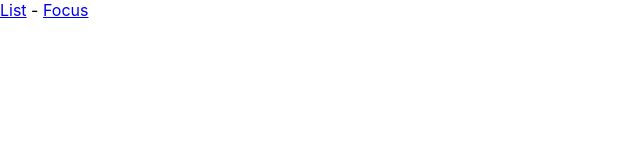
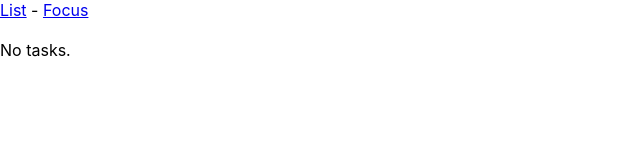
Before and after one commit to SabineZilde/Todo-List-with-TypeScript, a React (Create React App) app: page /focus in a window 1280 px wide. Shown: the top 160 px of the page, without its empty margins (0-640 px from the left). Built offline with nearby package versions, Linux system fonts and the light colour scheme.

Commit message:
feat: sharing state between list and focus comp

```diff
--- a/src/App.tsx
+++ b/src/App.tsx
@@ -1,9 +1,13 @@
-import React from 'react';
+import React, { useState } from 'react';
 import { BrowserRouter, Route, Routes, NavLink } from 'react-router-dom';
 import FocusScreen from './screens/FocusScreen';
-import ListScreen from './screens/ListScreen'
+import ListScreen from './screens/ListScreen';
+import { Task } from './types';
 
 function App() {
+  const [tasks, setTasks] = useState<Task[]>([]);
+  const tasksProps = {tasks, setTasks};
+
   return (
     <BrowserRouter>
       <nav>
@@ -13,8 +17,8 @@
       </nav>
       <br />
       <Routes>
-        <Route path='/' element={<ListScreen />} />
-        <Route path='focus' element={<FocusScreen />} />
+        <Route path='/' element={<ListScreen {...tasksProps} />} />
+        <Route path='focus' element={<FocusScreen {...tasksProps} />} />
       </Routes>
     </BrowserRouter>
   );
--- a/src/screens/FocusScreen.tsx
+++ b/src/screens/FocusScreen.tsx
@@ -1,13 +1,12 @@
 import React from 'react';
+import { TasksProps } from '../types';
 
-type Props = {};
+type Props = TasksProps & {};
 
-const FocusScreen: React.FC<Props> = () => {
-    return (
-        <div>
+const FocusScreen: React.FC<Props> = ({ tasks }) => {
+const task = tasks[0];
 
-        </div>
-    )
-}
+    return task ? <div>{task.label}</div> : <div>No tasks.</div>;
+};
 
 export default FocusScreen;
--- a/src/screens/ListScreen.tsx
+++ b/src/screens/ListScreen.tsx
@@ -1,15 +1,10 @@
 import { nanoid } from 'nanoid';
 import React, { useState, ChangeEvent, KeyboardEvent } from 'react';
+import { Task, TasksProps } from '../types';
 
-type Props = {};
-type Task = {
-    id: string;
-    label: string;
-    isComplete: boolean;
-};
+type Props = TasksProps & {};
 
-const ListScreen: React.FC<Props> = () => {
-    const [tasks, setTasks] = useState<Task[]>([]);
+const ListScreen: React.FC<Props> = ({ tasks, setTasks }) => {
     const [newTaskLabel, setNewTaskLabel] = useState('');
 
     const handleNewTskLabelChange = (e: ChangeEvent<HTMLInputElement>) => {
--- /dev/null
+++ b/src/types.ts
@@ -0,0 +1,10 @@
+export type Task = {
+    id: string;
+    label: string;
+    isComplete: boolean;
+};
+
+export type TasksProps = {
+    tasks: Task[];
+    setTasks: React.Dispatch<React.SetStateAction<Task[]>>;
+};
```
